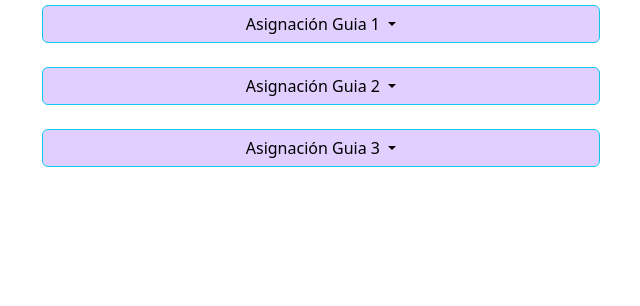
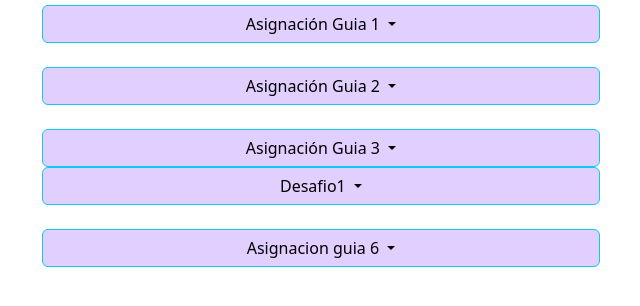
Before and after one commit to Milamelon/LIS2025, a PHP site: page /PN211471-LIS-2025/ in a window 1280 px wide. Shown: the part 91-397 px from the top of the page, without its empty margins (319-959 px from the left). Run offline with PHP 8.4, Linux system fonts and the light colour scheme.

Commit message:
Update index.php

```diff
--- a/PN211471-LIS-2025/index.php
+++ b/PN211471-LIS-2025/index.php
@@ -59,7 +59,28 @@
         <li><a class="dropdown-item" href="Guia3_PN211471/ejercicios_clases/multidimentionales.php">Ejercicio Clase 2</a></li>
         <li><a class="dropdown-item" href="Guia3_PN211471/discucion2/promnotas.php">Ejercicio Clase</a></li>
         </ul>
+        <br>
+        </div>
+    <div class="dropdown container d-flex justify-content-center align-items-center">
+    <button class="btn btn-info dropdown-toggle w-50" type="button" data-bs-toggle="dropdown" aria-expanded="false" style="background-color: #e1cfff;" >
+        Desafio1
+      </button>
+        <ul class="dropdown-menu bg-info-subtle w-50"  >
+        <li><a class="dropdown-item" href="Desafio1/index.html">Interfaz Publica</a></li>
+        <li><a class="dropdown-item" href="Desafio1/interfaces/textilProductos.php">Interfaz Administrativa</a></li>
+      </ul>
     </div>
-
+    <br>
+    <div class="dropdown container d-flex justify-content-center align-items-center">
+    <button class="btn btn-info dropdown-toggle w-50" type="button" data-bs-toggle="dropdown" aria-expanded="false" style="background-color: #e1cfff;" >
+        Asignacion guia 6
+      </button>
+        <ul class="dropdown-menu bg-info-subtle w-50"  >
+        <li><a class="dropdown-item" href="Guia6_PN211471/Ejemplo1/autospoo.php">Ejemplo1</a></li>
+        <li><a class="dropdown-item" href="Guia6_PN211471/Ejemplo2/bankform.php">Ejemplo2</a></li>
+        <li><a class="dropdown-item" href="Guia6_PN211471/Ejemplo3/sueldoneto.php">Ejemplo3</a></li>
+        <li><a class="dropdown-item" href="Guia6_PN211471/Ejemplo4/distanciadospuntos.php">Ejemplo4</a></li>
+      </ul>
+    </div>
 </body>
 </html>
```
